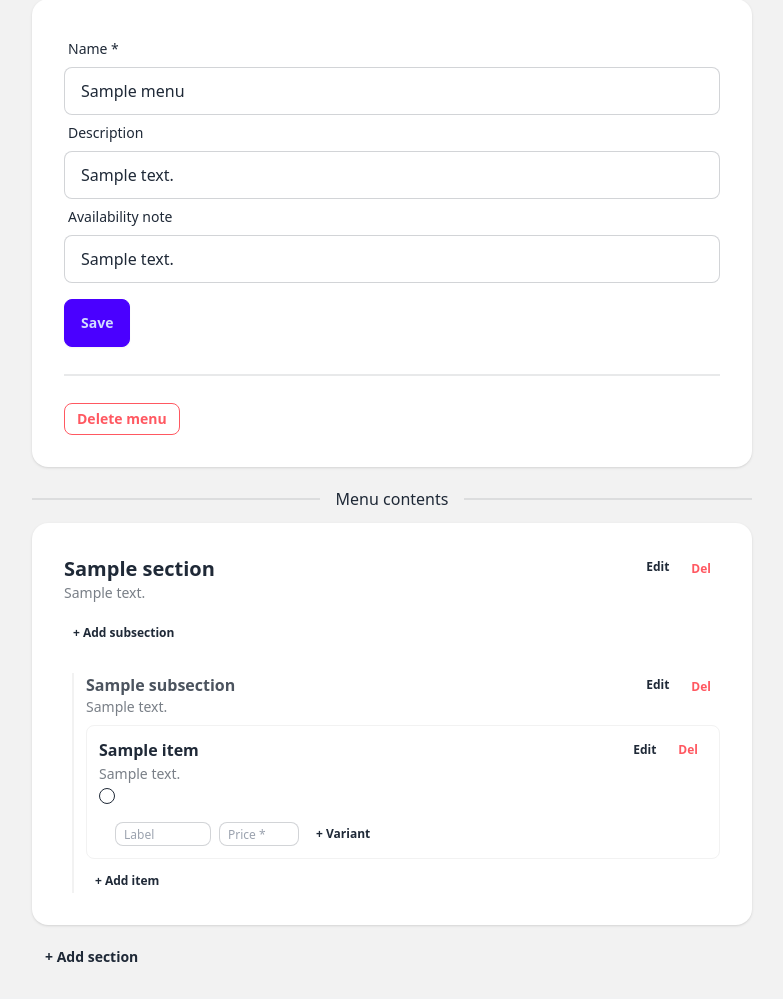
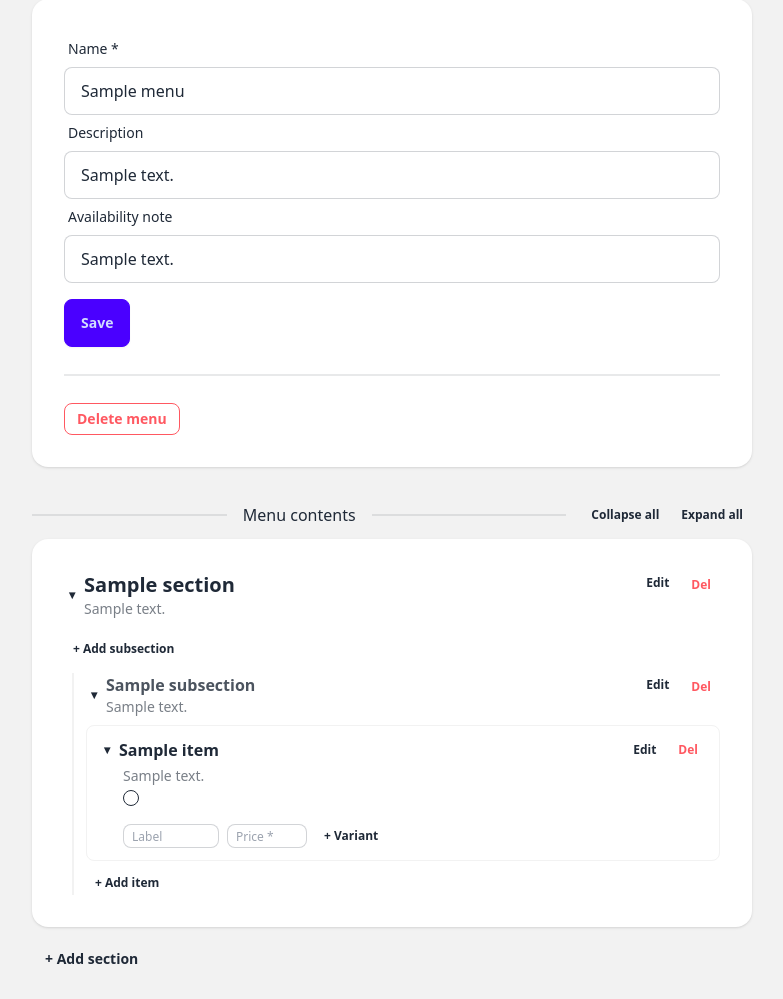
Before and after one commit to davidnewall01/menulike, a FastAPI app: template app/templates/admin/menu_canvas.html in a window 1280 px wide. Shown: the part 141-1140 px from the top of the page, without its empty margins (248-1031 px from the left). Before the commit the page ends 1103 px from the top, so only its background shows below. Run offline with FastAPI, Linux system fonts and the light colour scheme; the template is opened without the code that fills it: most values are stand-ins (such as "Sample title", 1, 10 or a date in 2020); some libraries are stand-ins or nearby versions.

Commit message:
Expand/collapse for sections, subsections, and items in menu canvas
Pure frontend view-state — no DB, routes, or migrations. Delegated
click handler in base.html toggles hidden class on child containers
via data-collapse attributes, surviving HTMX swaps.

Three collapsible levels:
- Section: chevron toggles subsections + add-subsection form;
  collapsed shows "· N dishes"
- Subsection: chevron toggles items + add-item form;
  collapsed shows "· N dishes"
- Item: chevron toggles description, variants, add-variant, and
  move control; collapsed shows name + single price if applicable

Collapse-all / Expand-all buttons at canvas top. Default expanded.
Item counts passed as context to header partials to avoid async
lazy-load when rendered standalone from update routes.

88 tests unchanged, all passing.

Co-Authored-By: Claude Opus 4.6 (1M context) <noreply@anthropic.com>

```diff
--- a/app/templates/admin/_item_row.html
+++ b/app/templates/admin/_item_row.html
@@ -1,16 +1,17 @@
+{% set single_price = item.variants[0].price if item.variants | length == 1 and not item.variants[0].label else none %}
 <div id="item-{{ item.menu_item_id }}" class="border border-base-200 rounded-lg p-3 mb-2">
-    <div class="flex justify-between items-start">
-        <div>
+    <div class="flex justify-between items-center">
+        <div class="flex items-center gap-1">
+            <button type="button" data-collapse="item-body-{{ item.menu_item_id }}" class="btn btn-ghost btn-xs px-1">
+                <span class="chevron">▾</span>
+            </button>
             <span class="font-semibold {% if item.featured %}text-warning{% endif %}">{{ item.name }}</span>
             {% if item.featured %}
-            <span class="badge badge-warning badge-sm ml-1">Featured</span>
+            <span class="badge badge-warning badge-sm">Featured</span>
             {% endif %}
-            {% if item.description %}
-            <p class="text-sm text-base-content/60 mt-0.5">{{ item.description }}</p>
-            {% endif %}
-            {% if item.dietary_tags %}
-            <span class="badge badge-outline badge-sm mt-1">{{ item.dietary_tags | join(", ") }}</span>
-            {% endif %}
+            <span class="collapse-summary hidden text-base-content/50 text-sm">
+                {% if single_price is not none %}· ${{ "%.2f" | format(single_price) }}{% endif %}
+            </span>
         </div>
         <div class="flex gap-1 ml-2 shrink-0">
             <button class="btn btn-ghost btn-xs"
@@ -26,7 +27,15 @@
         </div>
     </div>
 
-    <div class="ml-4 mt-2">
+    <div id="item-body-{{ item.menu_item_id }}" class="ml-6 mt-1">
+        {% if item.description %}
+        <p class="text-sm text-base-content/60">{{ item.description }}</p>
+        {% endif %}
+        {% if item.dietary_tags %}
+        <span class="badge badge-outline badge-sm mt-1">{{ item.dietary_tags | join(", ") }}</span>
+        {% endif %}
+
+        <div class="mt-2">
             {% for variant in item.variants %}
             {% include "admin/_variant_row.html" %}
             {% endfor %}
@@ -57,3 +66,4 @@
             {% endif %}
         </div>
     </div>
+</div>
--- a/app/templates/admin/_section_header.html
+++ b/app/templates/admin/_section_header.html
@@ -1,9 +1,16 @@
+{% set item_count = section_item_count if section_item_count is defined else 0 %}
 <div id="section-header-{{ section.section_id }}" class="flex justify-between items-start mb-2">
-    <div>
-        <h3 class="card-title">{{ section.name }}</h3>
-        {% if section.description %}
-        <p class="text-base-content/60 text-sm">{{ section.description }}</p>
-        {% endif %}
+    <div class="flex items-center gap-1">
+        <button type="button" data-collapse="section-body-{{ section.section_id }}" class="btn btn-ghost btn-xs px-1">
+            <span class="chevron">▾</span>
+        </button>
+        <div>
+            <h3 class="card-title inline">{{ section.name }}</h3>
+            {% if section.description %}
+            <p class="text-base-content/60 text-sm">{{ section.description }}</p>
+            {% endif %}
+        </div>
+        <span class="collapse-summary hidden text-base-content/50 text-sm ml-1">· {{ item_count }} dish{{ "es" if item_count != 1 else "" }}</span>
     </div>
     <div class="flex gap-1 shrink-0">
         <button class="btn btn-ghost btn-xs"
--- a/app/templates/admin/_subsection_header.html
+++ b/app/templates/admin/_subsection_header.html
@@ -1,13 +1,20 @@
+{% set item_count = subsection_item_count if subsection_item_count is defined else 0 %}
 <div id="subsection-header-{{ subsection.subsection_id }}" class="flex justify-between items-start mb-2">
+    <div class="flex items-center gap-1">
+        <button type="button" data-collapse="subsection-body-{{ subsection.subsection_id }}" class="btn btn-ghost btn-xs px-1">
+            <span class="chevron">▾</span>
+        </button>
         <div>
             {% if subsection.name %}
-        <h4 class="font-semibold text-base-content/80">{{ subsection.name }}</h4>
+            <h4 class="font-semibold text-base-content/80 inline">{{ subsection.name }}</h4>
             {% else %}
-        <h4 class="font-semibold text-base-content/40 italic">(no heading)</h4>
+            <h4 class="font-semibold text-base-content/40 italic inline">(no heading)</h4>
             {% endif %}
             {% if subsection.description %}
             <p class="text-base-content/60 text-sm">{{ subsection.description }}</p>
             {% endif %}
+        </div>
+        <span class="collapse-summary hidden text-base-content/50 text-sm ml-1">· {{ item_count }} dish{{ "es" if item_count != 1 else "" }}</span>
     </div>
     <div class="flex gap-1 shrink-0">
         <button class="btn btn-ghost btn-xs"
--- a/app/templates/admin/base.html
+++ b/app/templates/admin/base.html
@@ -38,6 +38,33 @@
                 window.location.reload();
             }
         });
+
+        /* Collapse/expand — delegated so it survives HTMX swaps */
+        document.addEventListener("click", function (e) {
+            var toggle = e.target.closest("[data-collapse]");
+            if (!toggle) return;
+            e.preventDefault();
+            var target = document.getElementById(toggle.getAttribute("data-collapse"));
+            if (!target) return;
+            var isHidden = target.classList.toggle("hidden");
+            var chevron = toggle.querySelector(".chevron");
+            if (chevron) chevron.textContent = isHidden ? "\u25b8" : "\u25be";
+            var summary = toggle.parentElement.querySelector(".collapse-summary");
+            if (summary) summary.classList.toggle("hidden", !isHidden);
+        });
+
+        function toggleAll(expand) {
+            document.querySelectorAll("[data-collapse]").forEach(function (toggle) {
+                var target = document.getElementById(toggle.getAttribute("data-collapse"));
+                if (!target) return;
+                if (expand) target.classList.remove("hidden");
+                else target.classList.add("hidden");
+                var chevron = toggle.querySelector(".chevron");
+                if (chevron) chevron.textContent = expand ? "\u25be" : "\u25b8";
+                var summary = toggle.parentElement.querySelector(".collapse-summary");
+                if (summary) summary.classList.toggle("hidden", expand);
+            });
+        }
     </script>
 </body>
 </html>
--- a/app/templates/admin/menu_canvas.html
+++ b/app/templates/admin/menu_canvas.html
@@ -12,7 +12,15 @@
     {% include "admin/_menu_edit_form.html" %}
 </div>
 
-<div class="divider">Menu contents</div>
+<div class="flex items-center justify-between">
+    <div class="divider flex-1">Menu contents</div>
+    {% if menu.sections %}
+    <div class="flex gap-1 ml-4 shrink-0">
+        <button type="button" onclick="toggleAll(false)" class="btn btn-ghost btn-xs">Collapse all</button>
+        <button type="button" onclick="toggleAll(true)" class="btn btn-ghost btn-xs">Expand all</button>
+    </div>
+    {% endif %}
+</div>
 
 {# Build a flat list of all subsections for the move-item selects #}
 {% set all_subsections = [] %}
@@ -27,8 +35,12 @@
 <div class="card bg-base-100 shadow mb-4">
     <div class="card-body">
         {% set menu_id = menu.menu_id %}
+        {% set section_item_count = namespace(n=0) %}
+        {% for _sub in section.subsections %}{% set section_item_count.n = section_item_count.n + _sub.items | length %}{% endfor %}
+        {% set section_item_count = section_item_count.n %}
         {% include "admin/_section_header.html" %}
 
+        <div id="section-body-{{ section.section_id }}">
             <details class="mb-2">
                 <summary class="btn btn-ghost btn-xs">+ Add subsection</summary>
                 <form method="post" action="/admin/subsection" class="border border-dashed border-base-300 rounded-lg p-3 mt-1 space-y-2">
@@ -47,8 +59,10 @@
 
             {% for subsection in section.subsections %}
             <div class="ml-2 mt-3 border-l-2 border-base-200 pl-3">
+                {% set subsection_item_count = subsection.items | length %}
                 {% include "admin/_subsection_header.html" %}
 
+                <div id="subsection-body-{{ subsection.subsection_id }}">
                     {% for item in subsection.items %}
                     {% include "admin/_item_row.html" %}
                     {% endfor %}
@@ -78,7 +92,9 @@
                         </form>
                     </details>
                 </div>
+            </div>
             {% endfor %}
+        </div>
     </div>
 </div>
 {% endfor %}
```
Lines whose indentation alone changed are shown as unchanged.
